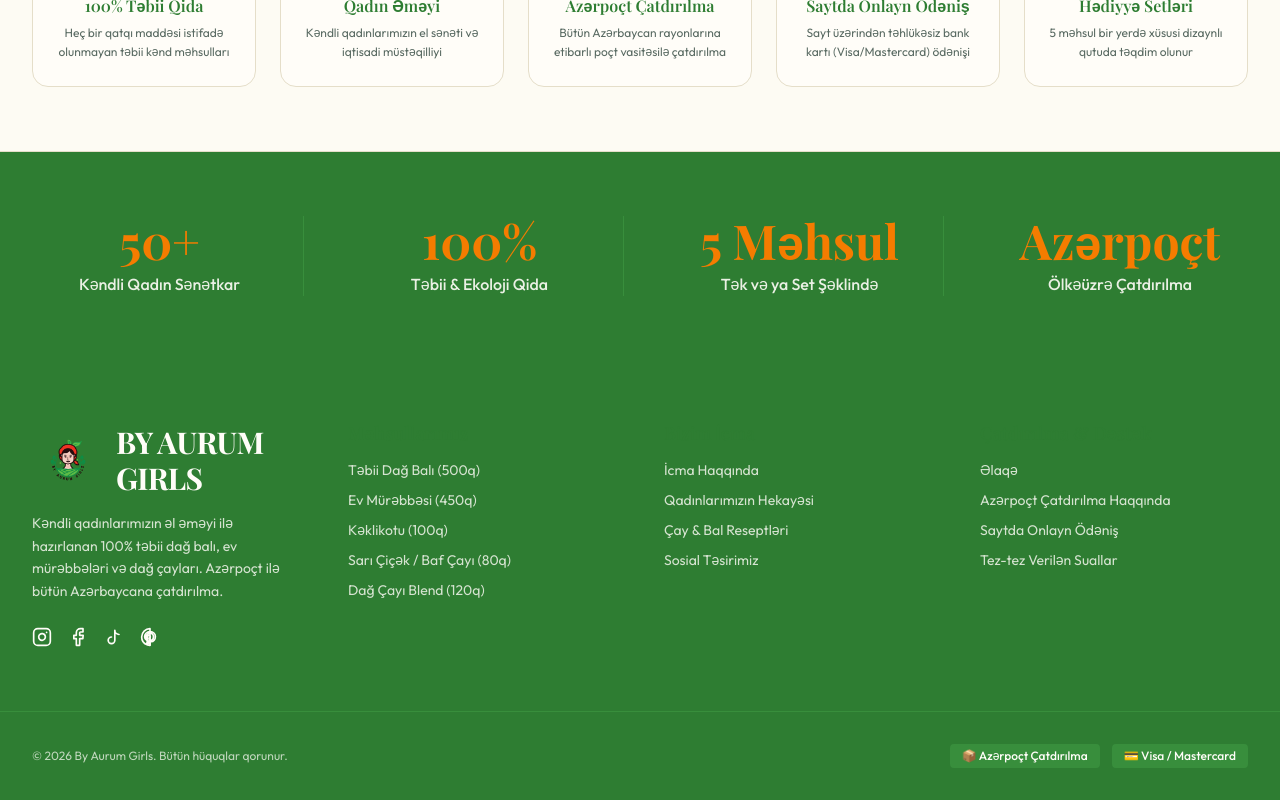
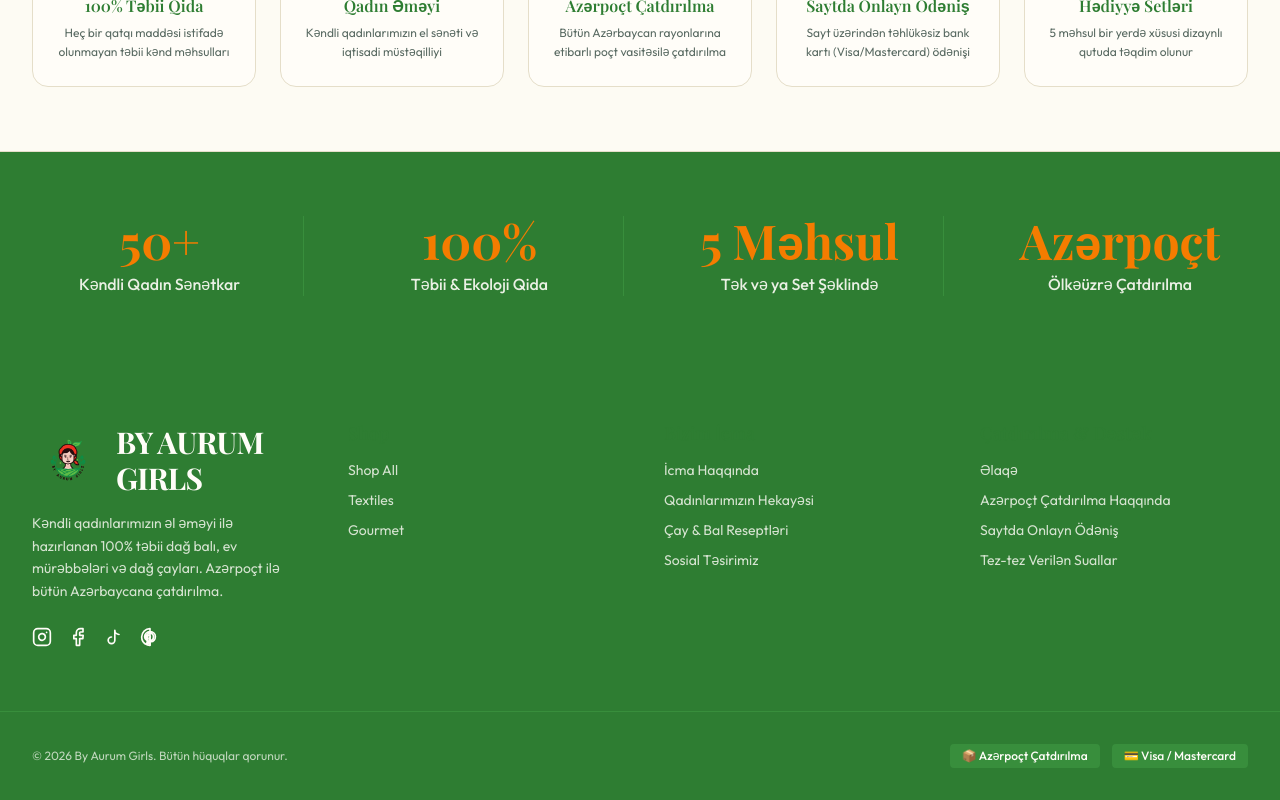
Before and after one commit to aurumgirls/aurumgirls, a Next.js app in the folder frontend/: page / in a window 1280 px wide. Shown: the part 4355-5155 px from the top of the page. Built offline with nearby package versions, Linux system fonts and the light colour scheme.

Commit message:
feat: update shop links in Footer component for better navigation

```diff
--- a/frontend/src/components/Footer.tsx
+++ b/frontend/src/components/Footer.tsx
@@ -34,13 +34,11 @@
 
         {/* Shop Column */}
         <div>
-          <h3 className="font-display text-lg font-semibold mb-4 text-cream">Məhsullarımız</h3>
+          <h3 className="font-display text-lg font-semibold mb-4 text-cream">Shop</h3>
           <ul className="space-y-2.5 text-sm text-cream/80">
-            <li><Link href="/product/dali-bal" className="hover:text-cream transition-colors">Təbii Dağ Balı (500q)</Link></li>
-            <li><Link href="/product/murebbe" className="hover:text-cream transition-colors">Ev Mürəbbəsi (450q)</Link></li>
-            <li><Link href="/product/keklikotu" className="hover:text-cream transition-colors">Kəklikotu (100q)</Link></li>
-            <li><Link href="/product/sari-cicek" className="hover:text-cream transition-colors">Sarı Çiçək / Baf Çayı (80q)</Link></li>
-            <li><Link href="/product/dag-cayi" className="hover:text-cream transition-colors">Dağ Çayı Blend (120q)</Link></li>
+            <li><Link href="/shop" className="hover:text-cream transition-colors">Shop All</Link></li>
+            <li><Link href="/shop?category=textiles" className="hover:text-cream transition-colors">Textiles</Link></li>
+            <li><Link href="/shop?category=gourmet" className="hover:text-cream transition-colors">Gourmet</Link></li>
           </ul>
         </div>
 
```
